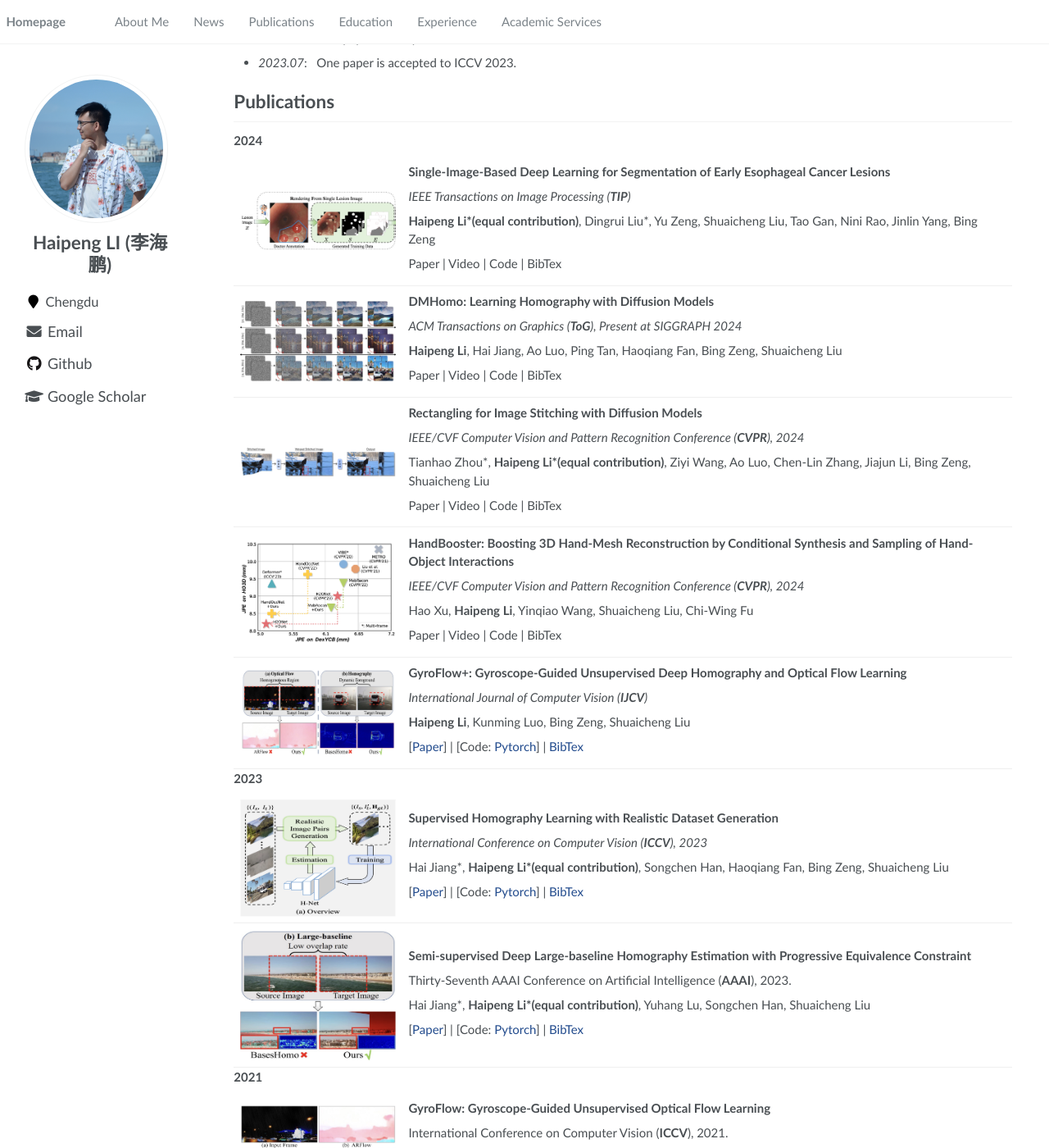
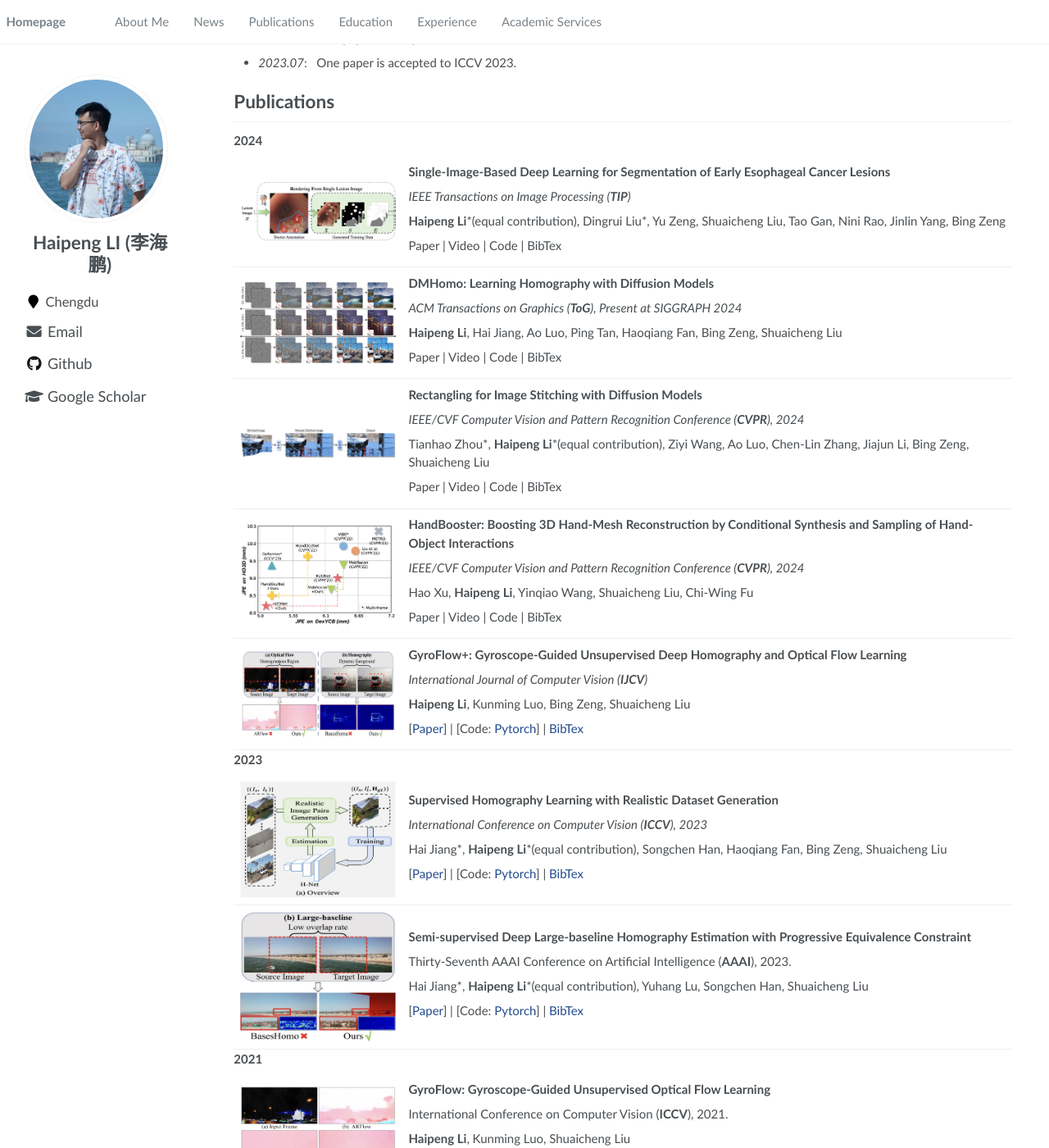
Before and after one commit to lhaippp/lhaippp.github.io, a Jekyll site: the page built from _pages/about.md, in a window 1280 px wide and 1400 px high, scrolled down 345 px. Shown: the whole window at 82% size. Built offline with Jekyll 4.4.1, drawn with Linux system fonts in a browser that asks for light colours.

```diff
--- a/_pages/about.md
+++ b/_pages/about.md
@@ -39,7 +39,7 @@ I am currently a Ph.D. student at the SICE from the University of Electronic Sci
 
 *IEEE Transactions on Image Processing (**TIP**)*
 
-**Haipeng Li\*(equal contribution)**, Dingrui Liu\*, Yu Zeng, Shuaicheng Liu, Tao Gan, Nini Rao, Jinlin Yang, Bing Zeng
+**Haipeng Li**\*(equal contribution), Dingrui Liu\*, Yu Zeng, Shuaicheng Liu, Tao Gan, Nini Rao, Jinlin Yang, Bing Zeng
 
 Paper \| Video \| Code \| BibTex <strong><span class='show_paper_citations' data='3WQTKocAAAAJ:WF5omc3nYNoC'></span></strong>
 </div>
@@ -65,7 +65,7 @@ Paper \| Video \| Code \| BibTex <strong><span class='show_paper_citations' data
 
 *IEEE/CVF Computer Vision and Pattern Recognition Conference (**CVPR**), 2024*
 
-Tianhao Zhou\*, **Haipeng Li\*(equal contribution)**, Ziyi Wang, Ao Luo, Chen-Lin Zhang, Jiajun Li, Bing Zeng, Shuaicheng Liu
+Tianhao Zhou\*, **Haipeng Li**\*(equal contribution), Ziyi Wang, Ao Luo, Chen-Lin Zhang, Jiajun Li, Bing Zeng, Shuaicheng Liu
 
 Paper \| Video \| Code \| BibTex <strong><span class='show_paper_citations' data='3WQTKocAAAAJ:WF5omc3nYNoC'></span></strong>
 </div>
@@ -110,7 +110,7 @@ Paper \| Video \| Code \| BibTex <strong><span class='show_paper_citations' data
 
 *International Conference on Computer Vision (**ICCV**), 2023*
 
-Hai Jiang\*, **Haipeng Li\*(equal contribution)**, Songchen Han, Haoqiang Fan, Bing Zeng, Shuaicheng Liu
+Hai Jiang\*, **Haipeng Li**\*(equal contribution), Songchen Han, Haoqiang Fan, Bing Zeng, Shuaicheng Liu
 
 [[Paper](https://openaccess.thecvf.com/content/ICCV2023/papers/Jiang_Supervised_Homography_Learning_with_Realistic_Dataset_Generation_ICCV_2023_paper.pdf)] \| [Code: [Pytorch](https://github.com/JianghaiSCU/RealSH)] \| [BibTex](collections/2023_RSHomo/RSHomo.md) <strong><span class='show_paper_citations' data='3WQTKocAAAAJ:WF5omc3nYNoC'></span></strong>
 </div>
@@ -123,7 +123,7 @@ Hai Jiang\*, **Haipeng Li\*(equal contribution)**, Songchen Han, Haoqiang Fan, B
 
 Thirty-Seventh AAAI Conference on Artificial Intelligence (**AAAI**), 2023.
 
-Hai Jiang\*, **Haipeng Li\*(equal contribution)**, Yuhang Lu, Songchen Han, Shuaicheng Liu
+Hai Jiang\*, **Haipeng Li**\*(equal contribution), Yuhang Lu, Songchen Han, Shuaicheng Liu
 
 [[Paper](https://ojs.aaai.org/index.php/AAAI/article/view/25183)] \| [Code: [Pytorch](https://github.com/megvii-research/LBHomo)] \| [BibTex](collections/2023_LBHomo/LBHomo.md) <strong><span class='show_paper_citations' data='3WQTKocAAAAJ:WF5omc3nYNoC'></span></strong>
 </div>
```
